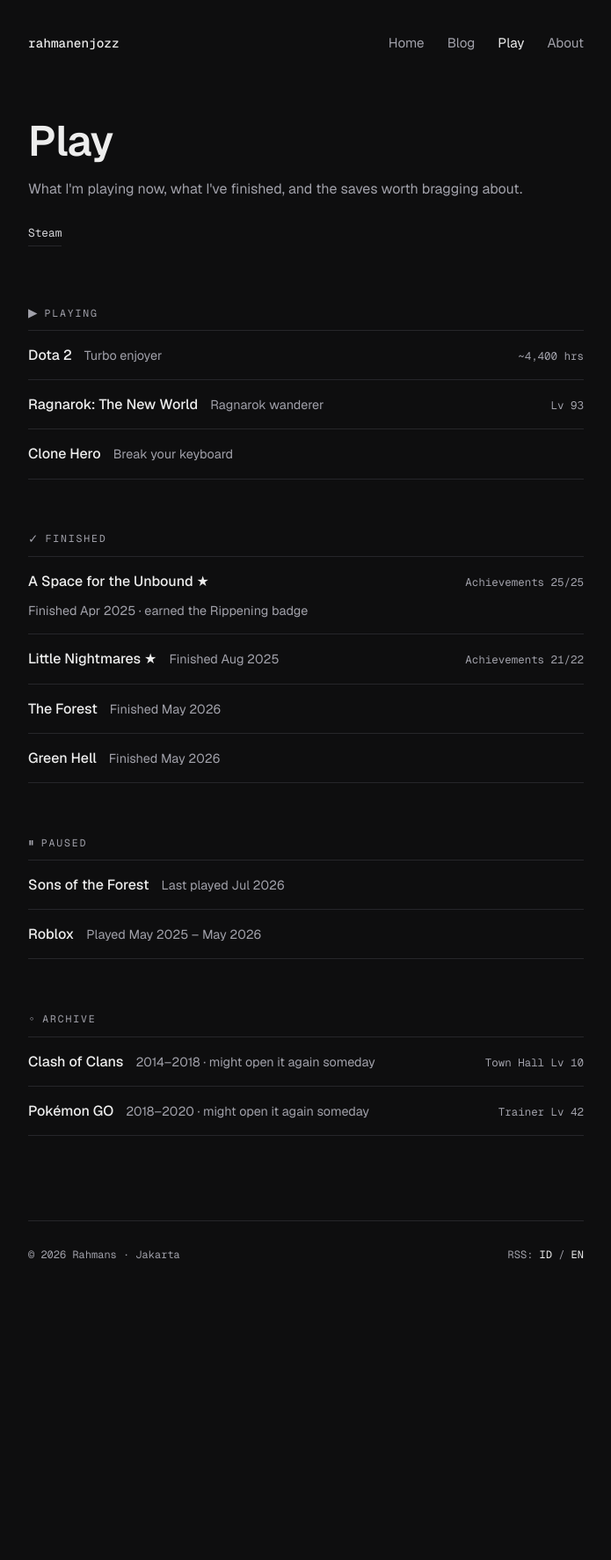
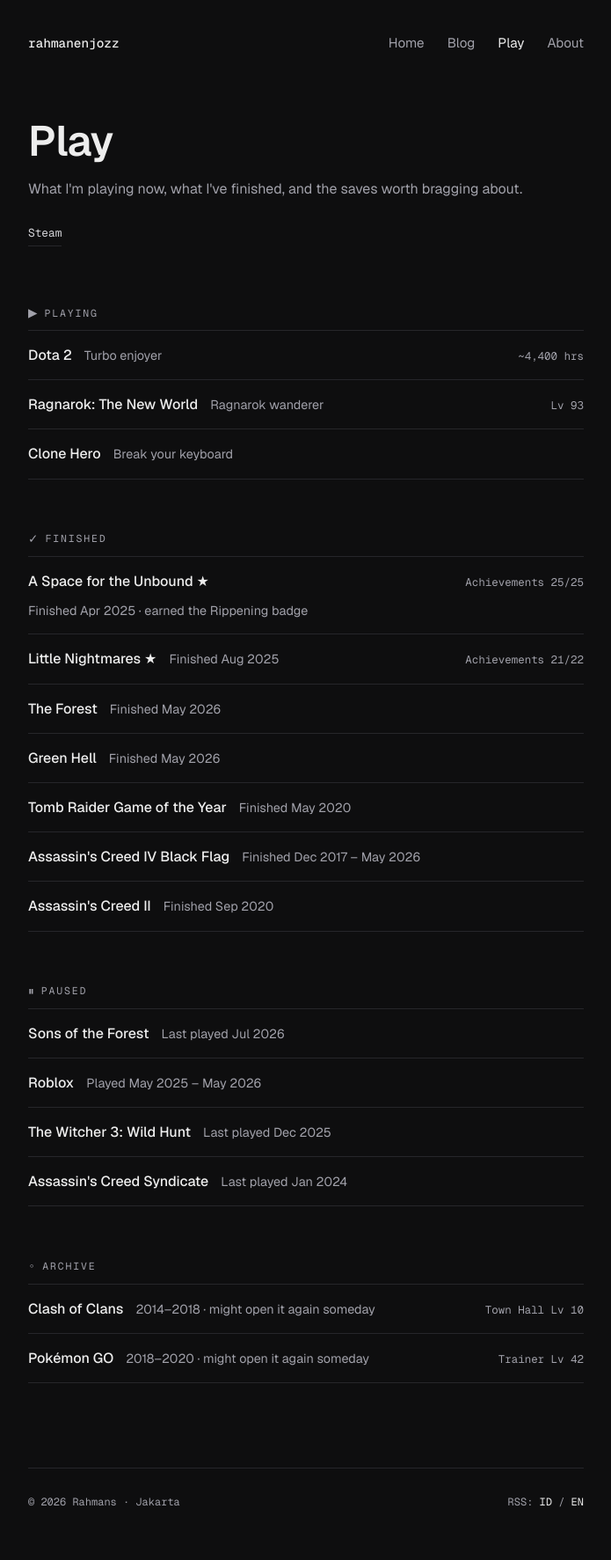
Before and after one commit to rahmanenjozz/rahmanenjozz.github.io, a Jekyll site: the page built from play.html, in a window 1280 px wide. Shown: the whole page at 88% size, without its empty margins (292-987 px from the left). Built offline with Jekyll 4.4.1, drawn with Linux system fonts in a browser that asks for light colours; before the commit the page ends 1492 px from its top, so only the background shows below that.

Commit message:
Update games

```diff
--- a/_data/games.yml
+++ b/_data/games.yml
@@ -46,6 +46,21 @@
     date: "2026-05"
     url: https://store.steampowered.com/app/815370/Green_Hell
 
+  - name: "Tomb Raider Game of the Year"
+    status: finished
+    date: "2020-05"
+    url: https://store.steampowered.com/app/203160/Tomb_Raider_Game_of_the_Year
+
+  - name: "Assassin's Creed IV Black Flag"
+    status: finished
+    date: "2017-12/2026-05"
+    url: https://www.ubisoft.com/en-us/game/assassins-creed/iv-black-flag
+
+  - name: "Assassin's Creed II"
+    status: finished
+    date: "2020-09"
+    url: https://www.ubisoft.com/en-us/game/assassins-creed/assassins-creed-II
+
   - name: "Sons of the Forest"
     status: paused
     date: "2026-07"
@@ -55,6 +70,16 @@
     status: paused
     date: "2025-05/2026-05"
     url: https://www.roblox.com
+
+  - name: "The Witcher 3: Wild Hunt"
+    status: paused
+    date: "2025-12"
+    url: https://store.steampowered.com/app/292030/The_Witcher_3_Wild_Hunt_Remastered
+
+  - name: "Assassin's Creed Syndicate"
+    status: paused
+    date: "2024-01"
+    url: https://www.ubisoft.com/en-us/game/assassins-creed/syndicate
 
   - name: "Clash of Clans"
     status: archive
```
